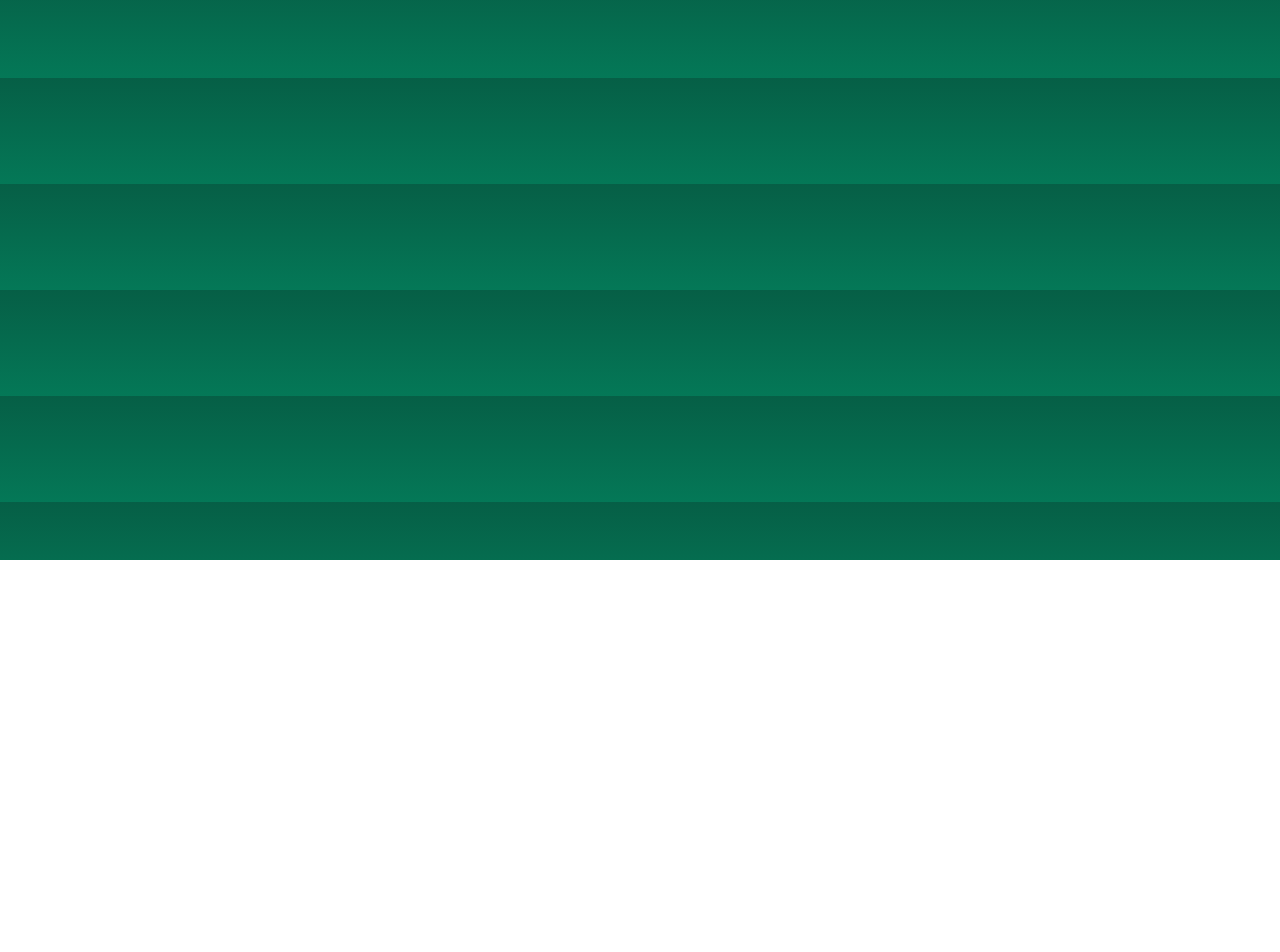
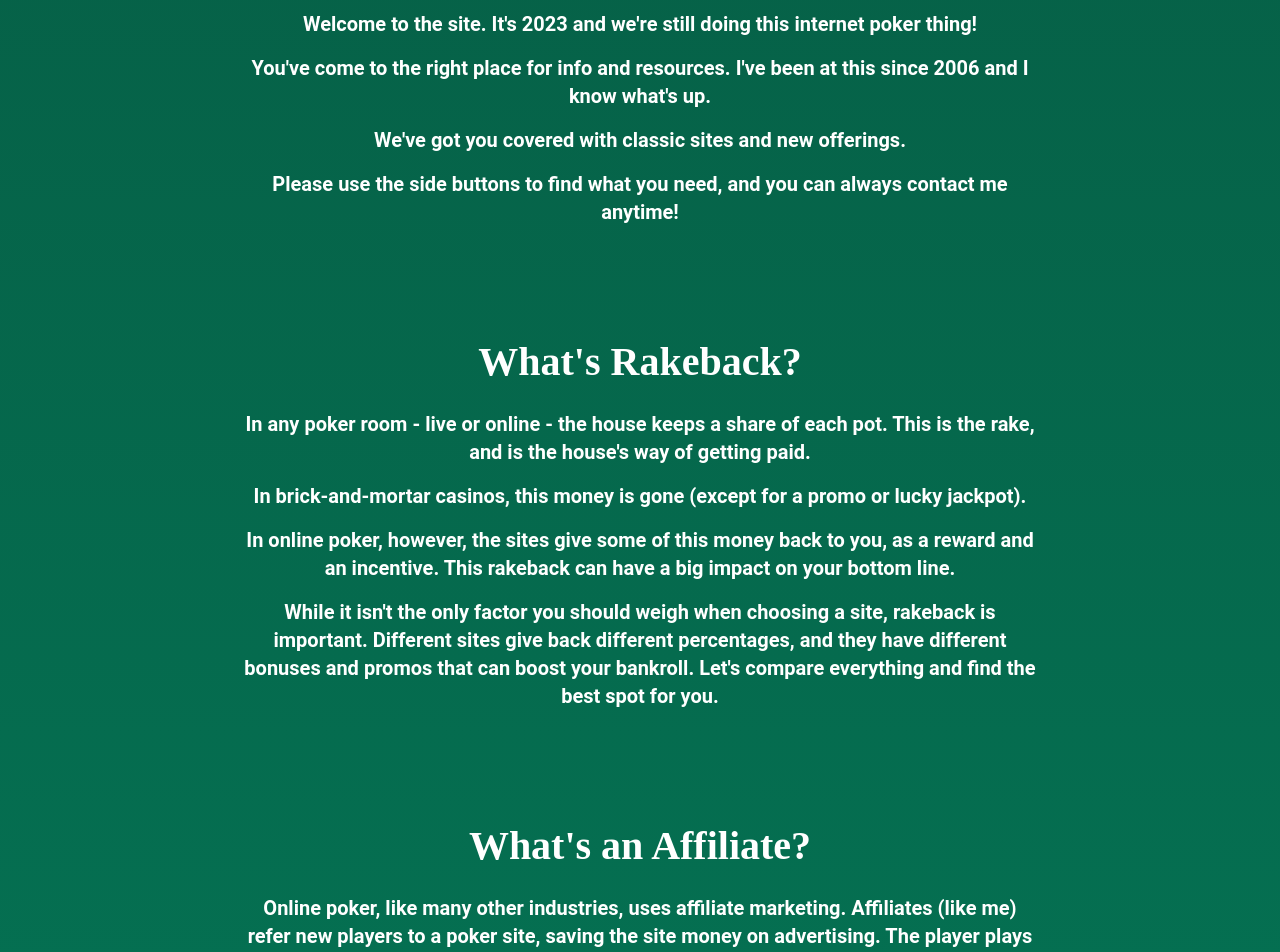
Before and after one commit to oceanhillman/bigbadbabar, a React (Create React App) app: page / in a window 1280 px wide. Shown: the part 240-1192 px from the top of the page. Before the commit the page ends 800 px from the top, so only its background shows below. Built offline with nearby package versions, Linux system fonts and the light colour scheme.

Commit message:
Create home page

```diff
--- a/src/pages/Home.jsx
+++ b/src/pages/Home.jsx
@@ -1,8 +1,43 @@
+import React from "react";
 import Header from "../components/Header";
+import PageBanner from "../components/PageBanner";
+import Testimonial from "../components/Testimonial";
 
 function Home() {
     return (
-        <Header />
+        <React.Fragment>
+            <Header />
+            <PageBanner
+                title={"Welcome!"}
+                content={[
+                    "Welcome to the site. It's 2023 and we're still doing this internet poker thing!",
+                    "You've come to the right place for info and resources. I've been at this since 2006 and I know what's up.",
+                    "We've got you covered with classic sites and new offerings.",
+                    "Please use the side buttons to find what you need, and you can always contact me anytime!"
+                ]}
+            />
+            <PageBanner
+                title={"What's Rakeback?"}
+                content={[
+                    "In any poker room - live or online - the house keeps a share of each pot.  This is the rake, and is the house's way of getting paid.",
+                    "In brick-and-mortar casinos, this money is gone (except for a promo or lucky jackpot).",
+                    "In online poker, however, the sites give some of this money back to you, as a reward and an incentive. This rakeback can have a big impact on your bottom line.",
+                    "While it isn't the only factor you should weigh when choosing a site, rakeback is important. Different sites give back different percentages, and they have different bonuses and promos that can boost your bankroll. Let's compare everything and find the best spot for you."
+                ]}
+
+            />
+            <PageBanner
+                title={"What's an Affiliate?"}
+                content={[
+                    "Online poker, like many other industries, uses affiliate marketing. Affiliates (like me) refer new players to a poker site, saving the site money on advertising. The player plays on the site, and the site profits and gives some back to the affiliate.",
+                    "What many people don't realize is how important a good affiliate is. The right person in your corner can help you have a smoother, more profitable experience across the board.",
+                    "I want to see you succeed, and I'll help you can make the best decisions. This includes great information and advice now, and support with anything that might happen in the future. Most of my clients work with me for many years and end up referring their friends.",
+                    "I've been around for a while and my reputation is important to me. Let's work together!"
+                ]}
+            />
+            <Testimonial />
+        </React.Fragment>
+
     );
 }
 
```
